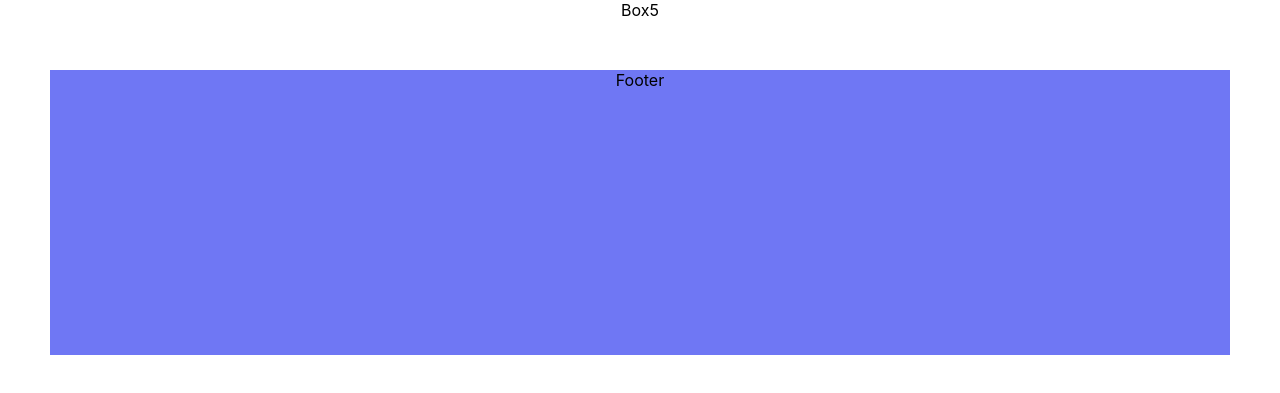
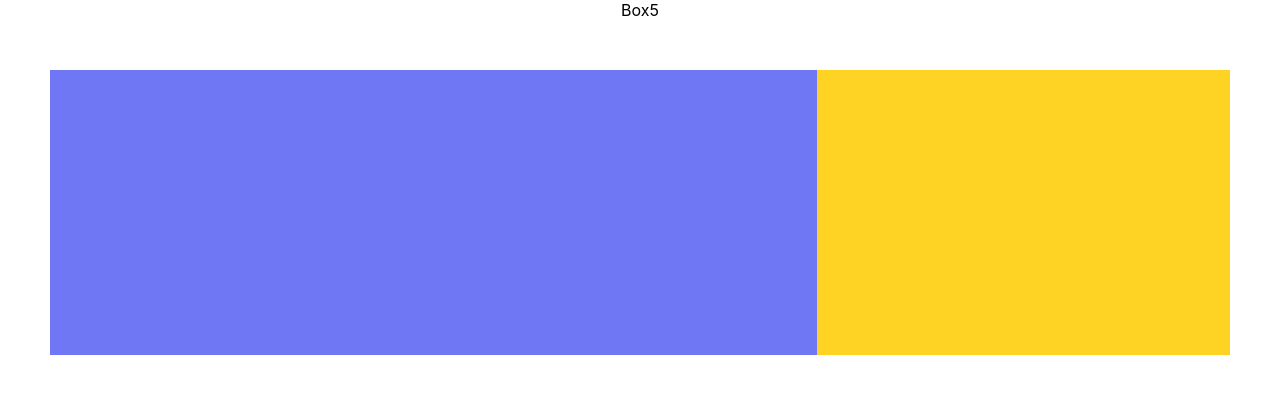
Before and after one commit to itsshailvi/Shail-Portfolio, a React (Create React App) app: page / in a window 1280 px wide. Shown: the part 1070-1463 px from the top of the page. Before the commit the page ends 1425 px from the top, so only its background shows below. Built offline with nearby package versions, Linux system fonts and the light colour scheme.

Commit message:
footer background added

```diff
--- a/src/Components/Footer.js
+++ b/src/Components/Footer.js
@@ -2,6 +2,9 @@ import React from 'react'
 
 export const Footer = () => {
   return (
-    <div style={{minHeight: '285px', background:"#6f77f4", marginTop: "50px", borderStyle: "solid" , borderWidth : "0px 50px", borderColor: "white"}}>Footer</div>
+    <div style={{minHeight: '285px',  marginTop: "50px", borderStyle: "solid" , borderWidth : "0px 50px 50px 50px", borderColor: "white", display:'flex'}}>
+        <div style={{background:"#6f77f4", width:"65%"}}></div>
+        <div style={{background: '#FFD324', width: "35%"}}></div>
+    </div>
   )
 }
```
